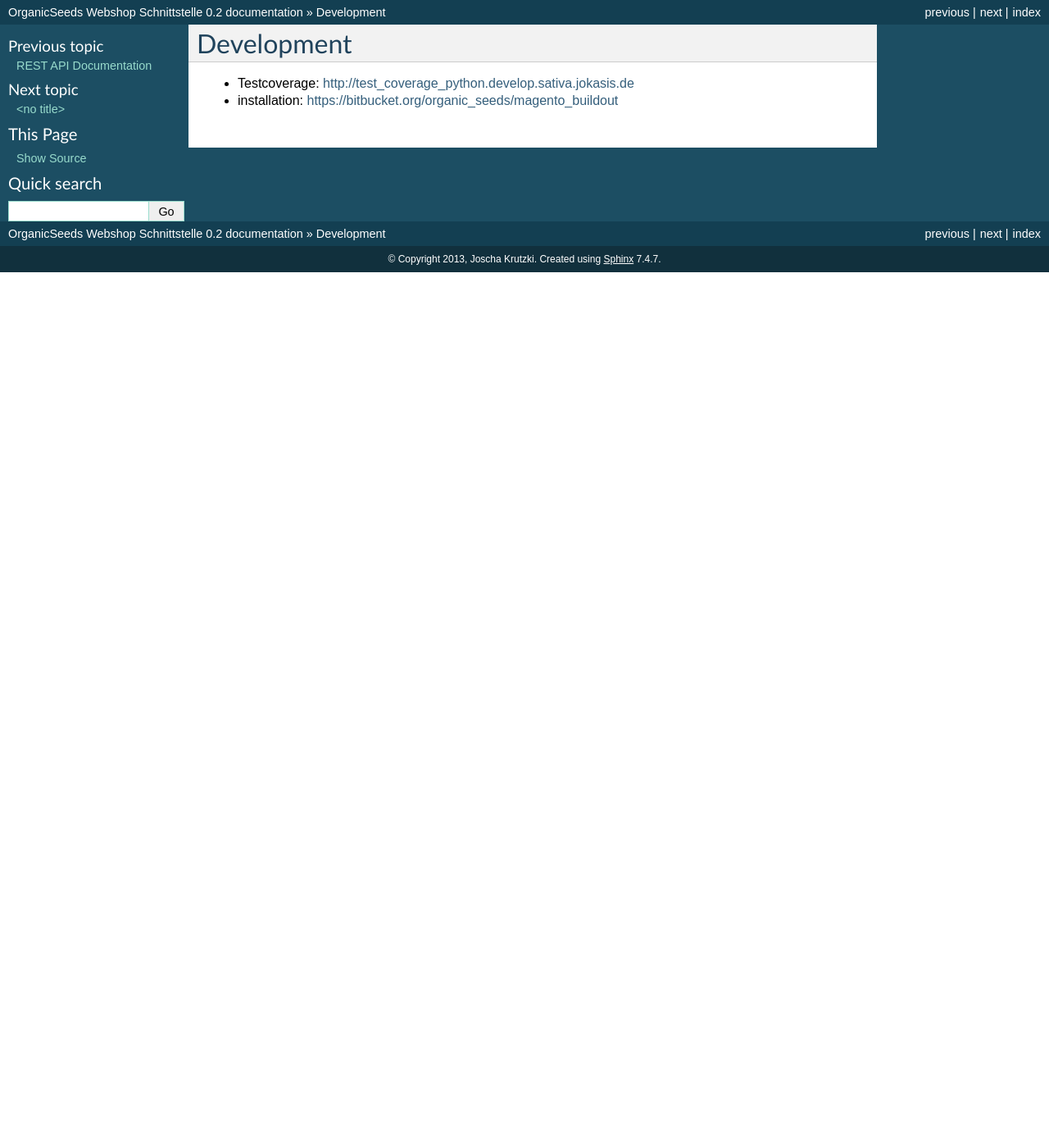
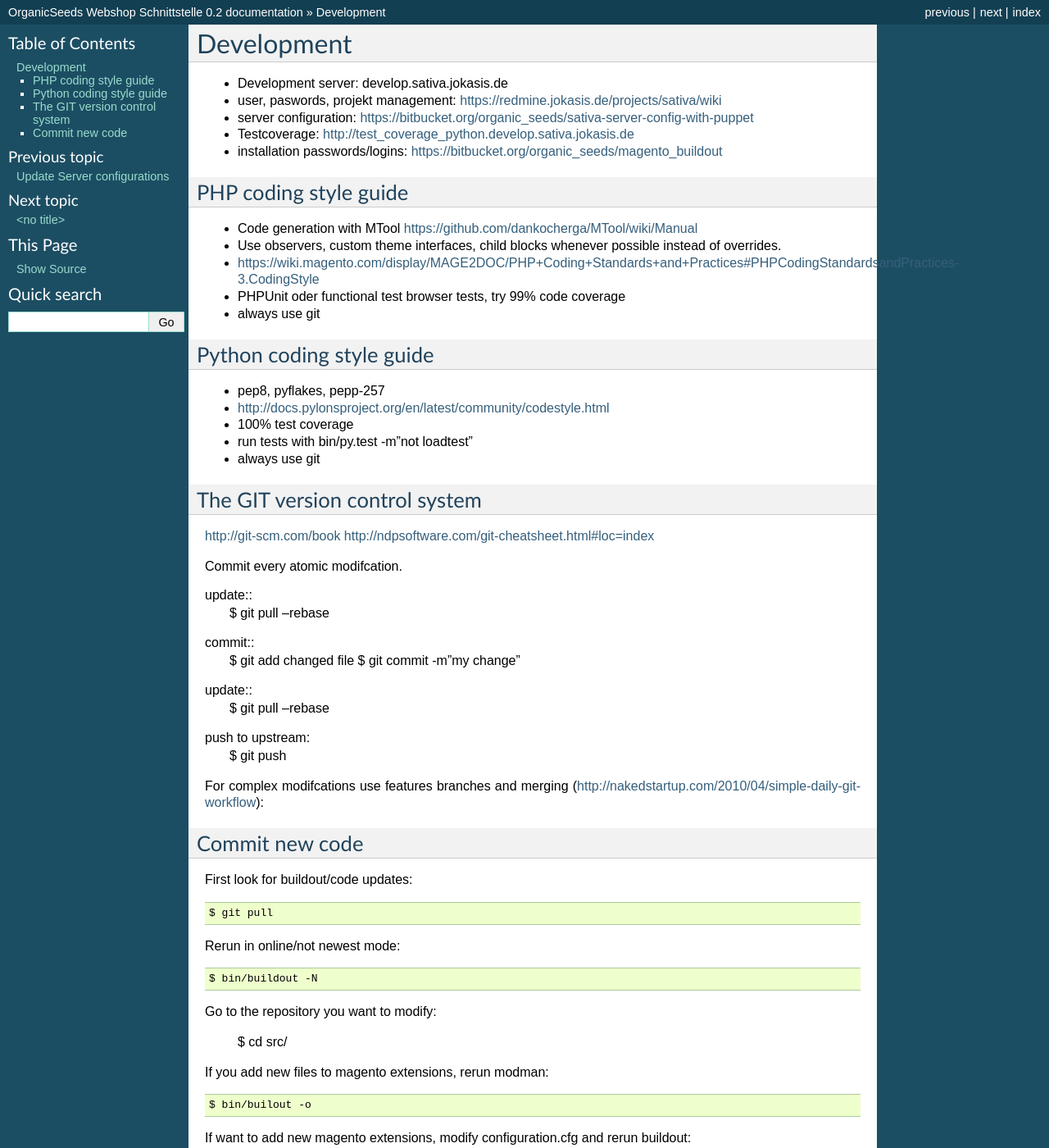
Before and after one commit to joka/buildout-magento-1, a Sphinx documentation site: the page built from docs/development.rst, in a window 1280 px wide and 1400 px high. Shown: the whole window at 82% size. Built offline with Sphinx 7.4.7, drawn with Linux system fonts in a browser that asks for light colours; some of the changed text lies outside the part shown.

Commit message:
updated docs

```diff
--- a/docs/development.rst
+++ b/docs/development.rst
@@ -1,5 +1,84 @@
 Development
 ===========
 
+
+- Development server: develop.sativa.jokasis.de
+- user, paswords, projekt management: https://redmine.jokasis.de/projects/sativa/wiki
+- server configuration: https://bitbucket.org/organic_seeds/sativa-server-config-with-puppet
+
+
 - Testcoverage: http://test_coverage_python.develop.sativa.jokasis.de
-- installation: https://bitbucket.org/organic_seeds/magento_buildout
+- installation passwords/logins: https://bitbucket.org/organic_seeds/magento_buildout
+
+
+
+PHP coding style guide
+--------------------------------
+
+- Code generation with MTool https://github.com/dankocherga/MTool/wiki/Manual
+- Use observers, custom theme interfaces, child blocks whenever possible instead of overrides.
+- https://wiki.magento.com/display/MAGE2DOC/PHP+Coding+Standards+and+Practices#PHPCodingStandardsandPractices-3.CodingStyle
+- PHPUnit oder functional test browser tests, try 99% code coverage
+- always use git
+
+
+Python coding style guide
+--------------------------------
+
+- pep8, pyflakes, pepp-257
+- http://docs.pylonsproject.org/en/latest/community/codestyle.html
+- 100% test coverage
+- run tests with bin/py.test -m"not loadtest"
+- always use git
+
+
+The GIT version control system
+------------------------------------------
+
+http://git-scm.com/book
+http://ndpsoftware.com/git-cheatsheet.html#loc=index
+
+Commit every atomic modifcation.
+
+update::
+    $ git pull --rebase
+commit::
+    $ git add changed file
+    $ git commit -m"my change"
+update::
+    $ git pull --rebase
+push to upstream:
+    $ git push
+
+For complex modifcations use features branches and merging
+(http://nakedstartup.com/2010/04/simple-daily-git-workflow):
+
+
+Commit new code
+---------------
+
+First look for buildout/code updates::
+
+    $ git pull
+
+Rerun in online/not newest mode::
+
+    $ bin/buildout -N
+
+Go to the repository you want to modify:
+
+    $ cd src/
+
+If you add new files to magento extensions,  rerun modman::
+
+    $ bin/builout -o
+
+If want to add new magento extensions, modify configuration.cfg and rerun buildout::
+
+    $ bin/buildout install modman-extensions
+
+If you modify the python webshop_api restart the server::
+
+    $ bin/supervisorctl restart webshopapi
+
+Mind to add tests
--- a/docs/index.rst
+++ b/docs/index.rst
@@ -7,6 +7,8 @@
 Welcome to OrganicSeeds Webshop API's documentation
 =============================================================
 
+Install Magento and the webshop api webservice for Bingenheim/Satvia selecline.
+
 Contents:
 =========
 
@@ -14,7 +16,10 @@ Contents:
 .. toctree::
    :maxdepth: 2
 
+   installation
    api
+   maintenance
+   update_server_config
    development
    changes
    modules
--- /dev/null
+++ b/docs/test_functional_create_items_item_groups_and_categories.rst
@@ -0,0 +1 @@
+../src/organicseeds_webshop_api/organicseeds_webshop_api/tests/test_functional_create_items_item_groups_and_categories.rst
--- /dev/null
+++ b/docs/test_functional_get_items_item_groups_and_categories.rst
@@ -0,0 +1 @@
+../src/organicseeds_webshop_api/organicseeds_webshop_api/tests/test_functional_get_items_item_groups_and_categories.rst
--- /dev/null
+++ b/docs/test_functional_update_item_groups_and_categories.rst
@@ -0,0 +1 @@
+../src/organicseeds_webshop_api/organicseeds_webshop_api/tests/test_functional_update_item_groups_and_categories.rst
--- /dev/null
+++ b/docs/test_functional_update_items.rst
@@ -0,0 +1 @@
+../src/organicseeds_webshop_api/organicseeds_webshop_api/tests/test_functional_update_items.rst
```
Also changed, not shown: README.txt (+1 -182 lines), docs/api.rst (+44 -4 lines), docs/installation.rst (added, +103 -0 lines), docs/maintenance.rst (added, +73 -0 lines), docs/update_server_config.rst (added, +95 -0 lines).
